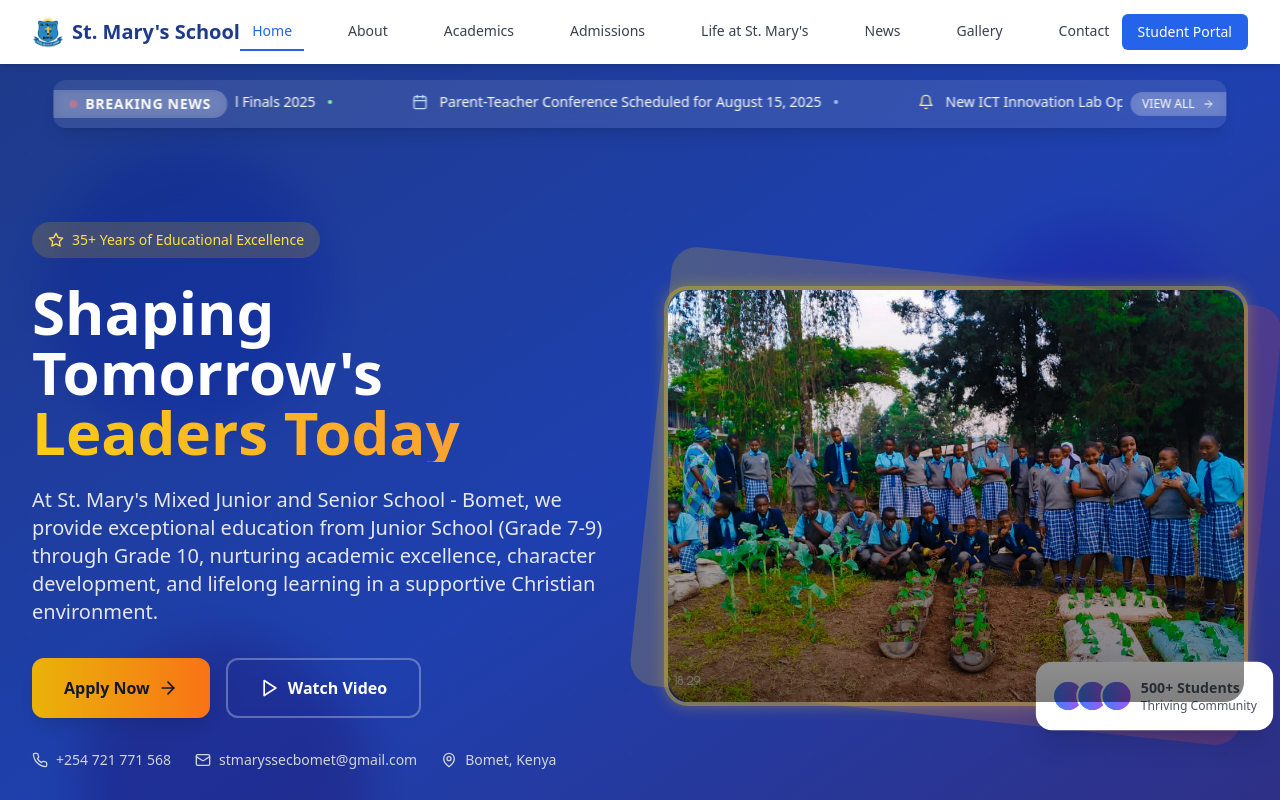
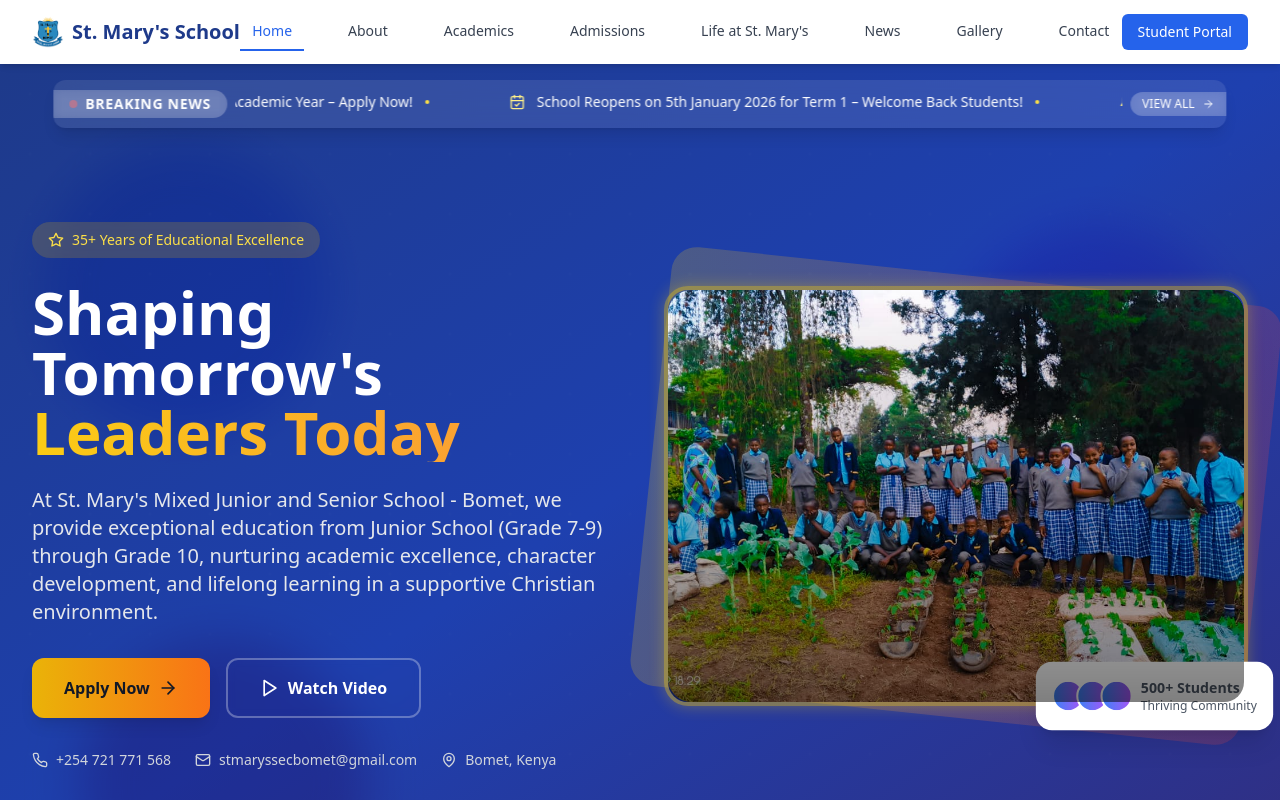
Before and after one commit to ManuCoDesigns/stmarysjssweb, a React (Vite) app: page / in a window 1280 px wide. Shown: the top 800 px of the page. Built offline with nearby package versions, Linux system fonts and the light colour scheme.

Commit message:
Initial commit

```diff
--- a/src/pages/About.tsx
+++ b/src/pages/About.tsx
@@ -624,11 +624,10 @@
                   uplifting the girl child education in the region. It has
                   however, undergone expansion in the recent year year - 2023,
                   it started as a stand alone Junior Mixed School domicile in
-                  Senior School compound to cater for boy child too.
-                  . From 50 students to over 500, we've maintained our
-                  commitment to academic excellence while embracing modern
-                  educational approaches including Kenya's Competency-Based
-                  Education (CBE).
+                  Senior School compound to cater for boy child too. . From 50
+                  students to over 500, we've maintained our commitment to
+                  academic excellence while embracing modern educational
+                  approaches including Kenya's Competency-Based Education (CBE).
                 </p>
               </div>
 
@@ -969,7 +968,7 @@
               <div className="relative group">
                 <div className="absolute inset-0 bg-gradient-to-r from-purple-400 to-blue-400 rounded-3xl transform -rotate-3 scale-105 opacity-20"></div>
                 <img
-                  src="/images/bom.JPG"
+                  src="/images/bom1.jpg"
                   alt="BOM Chair"
                   className="relative rounded-3xl shadow-2xl w-full transform group-hover:scale-105 transition-transform duration-500"
                 />
@@ -1087,7 +1086,7 @@
               <div className="relative group">
                 <div className="absolute inset-0 bg-gradient-to-r from-purple-400 to-blue-400 rounded-3xl transform -rotate-3 scale-105 opacity-20"></div>
                 <img
-                  src="/images/dp.JPG"
+                  src="/images/dp1.jpg"
                   alt="Deputy Principal"
                   className="relative rounded-3xl shadow-2xl w-full transform group-hover:scale-105 transition-transform duration-500"
                 />
@@ -1126,7 +1125,7 @@
                 <div className="bg-white/10 backdrop-blur-sm rounded-2xl p-6 border border-white/20 shadow-lg inline-block text-left">
                   <div className="flex items-center">
                     <img
-                      src="/images/dp.JPG"
+                      src="/images/dp1.jpg"
                       alt="Deputy Principal"
                       className="w-16 h-16 rounded-full mr-4 border-2 border-purple-400"
                     />
--- a/src/pages/Home.tsx
+++ b/src/pages/Home.tsx
@@ -168,66 +168,46 @@
   // Scrolling News Data
   const scrollingNews = [
     {
-      type: "opening",
+      type: "interview",
       icon: CalendarCheck,
-      text: "School Opens on 26th August 2025 for Term 3– Grade 10 Admission Applications Now Open for 2025/2026 Academic Year",
-      link: "/admissions",
-    },
-    {
-      type: "achievement",
-      icon: Award,
-      text: "St. Mary's School Band Qualifies for Kenya Music Festivals National Finals 2025",
-      link: "/news",
-    },
-
-    {
-      type: "event",
-      icon: Calendar,
-      text: "Parent-Teacher Conference Scheduled for August 15, 2025",
-      link: "/events",
-    },
-    {
-      type: "announcement",
-      icon: Bell,
-      text: "New ICT Innovation Lab Opens - Enhancing Digital Learning Experience",
-      link: "/news",
-    },
-
-    {
-      type: "breaking",
-      icon: AlertCircle,
-      text: "Grade 10 Admission Applications Now Open for 2025/2026 Academic Year",
+      text: "Entrance Interviews for New Students: 8th, 15th & 22nd November 2025 – Book Your Slot Early!",
       link: "/admissions",
     },
     {
       type: "announcement",
       icon: Bell,
-      text: "School Band Qualifies for Kenya Music Festivals National Finals 2025",
+      text: "Admissions Open for Grade 7–10, 2026 Academic Year – Apply Now!",
+      link: "/admissions",
+    },
+    {
+      type: "opening",
+      icon: CalendarCheck,
+      text: "School Reopens on 5th January 2026 for Term 1 – Welcome Back Students!",
+      link: "/calendar",
+    },
+    {
+      type: "announcement",
+      icon: Bell,
+      text: "Launch of New ICT Innovation Lab – Empowering Learners Through Digital Skills",
       link: "/news",
     },
     {
       type: "achievement",
       icon: Award,
-      text: "98% University Admission Rate for 2024 Grade 10 Graduates",
-      link: "/academics",
-    },
-    {
-      type: "event",
-      icon: Calendar,
-      text: "Parent-Teacher Conference Scheduled for August 15, 2025",
-      link: "/events",
-    },
-    {
-      type: "announcement",
-      icon: Bell,
-      text: "New ICT Innovation Lab Opens - Enhancing Digital Learning Experience",
+      text: "St. Mary’s Music Band Qualifies for Kenya Music Festival National Finals 2025",
       link: "/news",
     },
     {
       type: "achievement",
       icon: Star,
-      text: "St. Mary's Recognized as Top CBE Implementation School in Rift Valley Region",
+      text: "St. Mary’s Ranked Among Top CBC Implementing Schools in the Rift Valley Region",
       link: "/about",
+    },
+    {
+      type: "announcement",
+      icon: Bell,
+      text: "New Languages Introduced – French, German & Indigenous Language Program Now Available",
+      link: "/academics",
     },
   ];
 
```
